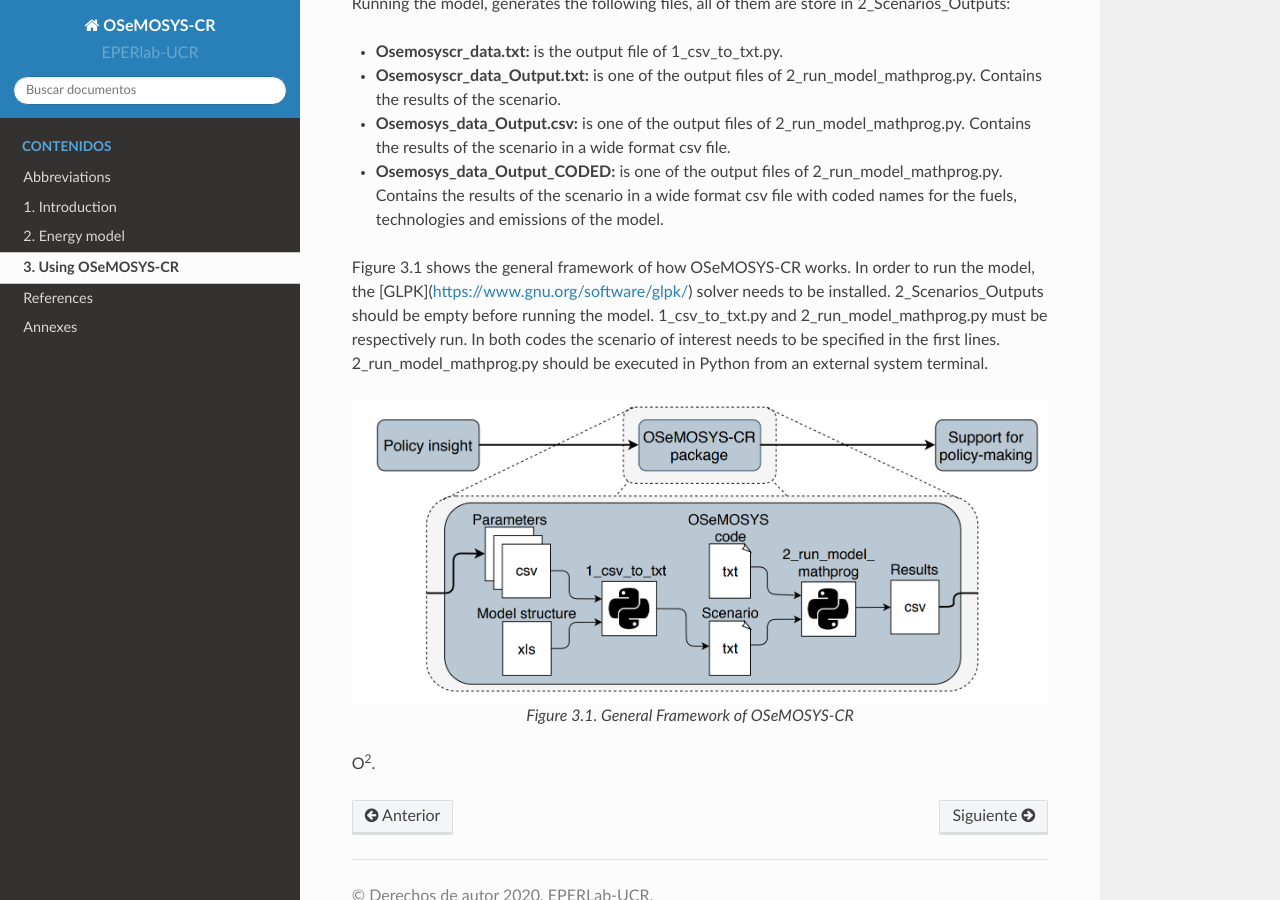
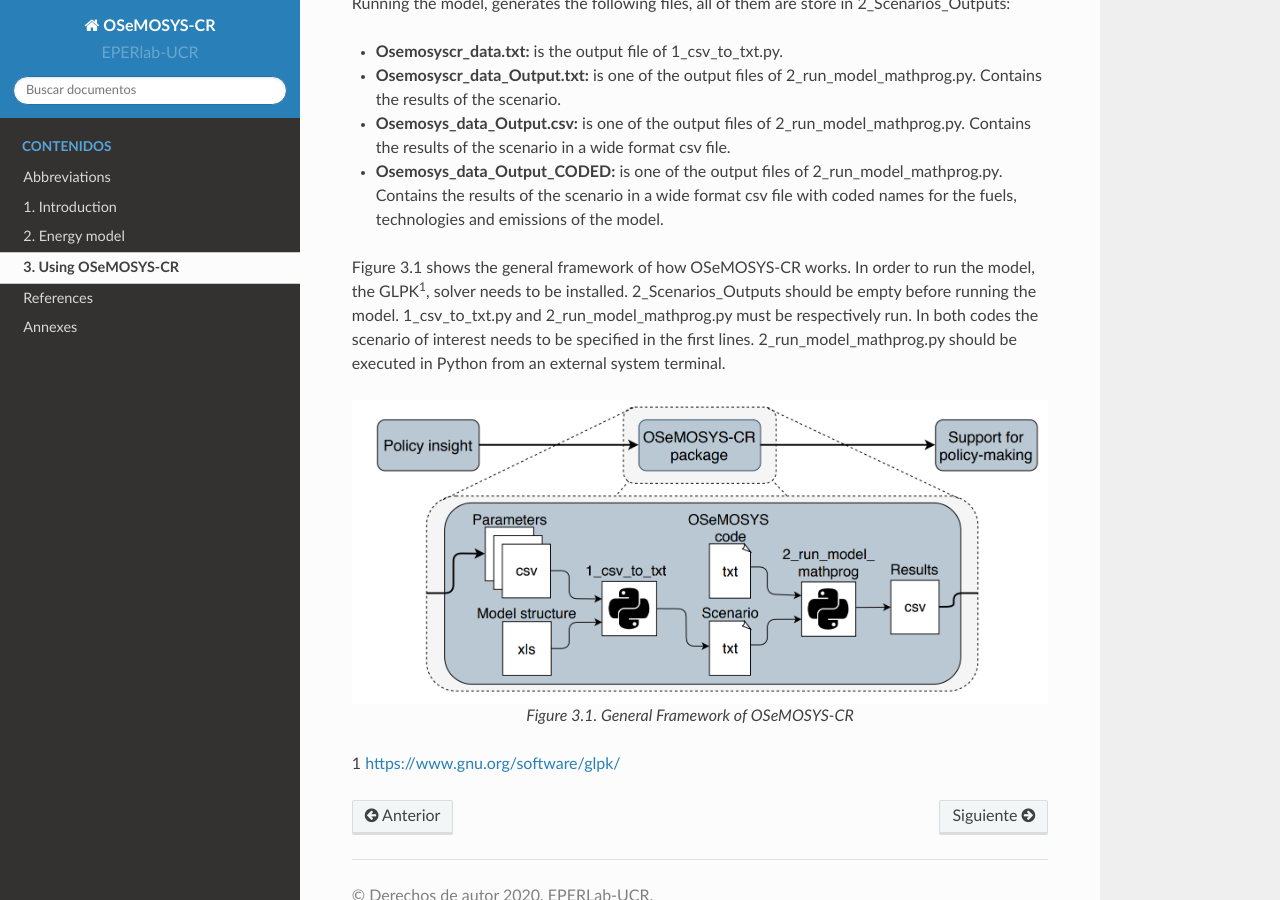
Before and after one commit to EPERLab/OSeMOSYS-CR, a Sphinx documentation site: the page built from docs/03PythonModules.rst, in a window 1280 px wide and 900 px high, scrolled down 552 px. Built offline with Sphinx 7.4.7 and the Read the Docs theme 2.0.0, drawn with Linux system fonts in a browser that asks for light colours.

Commit message:
Update 03PythonModules.rst

```diff
--- a/docs/03PythonModules.rst
+++ b/docs/03PythonModules.rst
@@ -25,7 +25,7 @@ Running the model, generates the following files, all of them are store in 2_Sce
 
 * **Osemosys_data_Output_CODED:** is one of the output files of 2_run_model_mathprog.py. Contains the results of the scenario in a wide format csv file with coded names for the fuels, technologies and emissions of the model.
 
-Figure 3.1 shows the general framework of how OSeMOSYS-CR works. In order to run the model, the [GLPK](https://www.gnu.org/software/glpk/) solver needs to be installed. 2_Scenarios_Outputs should be empty before running the model. 1_csv_to_txt.py and 2_run_model_mathprog.py must be respectively run. In both codes the scenario of interest needs to be specified in the first lines. 2_run_model_mathprog.py should be executed in Python from an external system terminal.
+Figure 3.1 shows the general framework of how OSeMOSYS-CR works. In order to run the model, the GLPK\ :sup:`1`, solver needs to be installed. 2_Scenarios_Outputs should be empty before running the model. 1_csv_to_txt.py and 2_run_model_mathprog.py must be respectively run. In both codes the scenario of interest needs to be specified in the first lines. 2_run_model_mathprog.py should be executed in Python from an external system terminal.
 
 .. figure::  img/Framework.PNG
    :align:   center
@@ -33,4 +33,4 @@ Figure 3.1 shows the general framework of how OSeMOSYS-CR works. In order to run
 
    *Figure 3.1. General Framework of OSeMOSYS-CR*
 
-O\ :sup:`2`.
+1 https://www.gnu.org/software/glpk/
```
